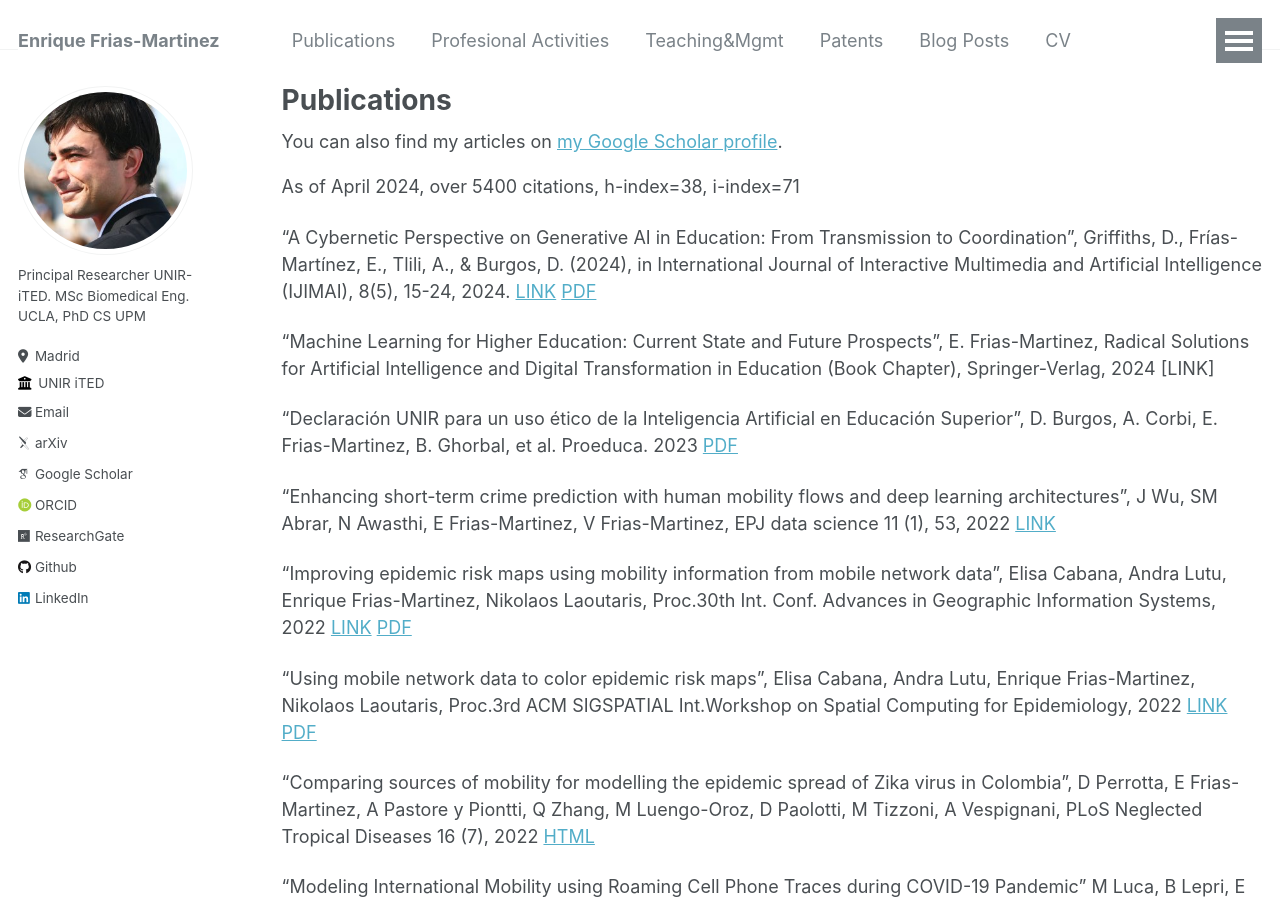
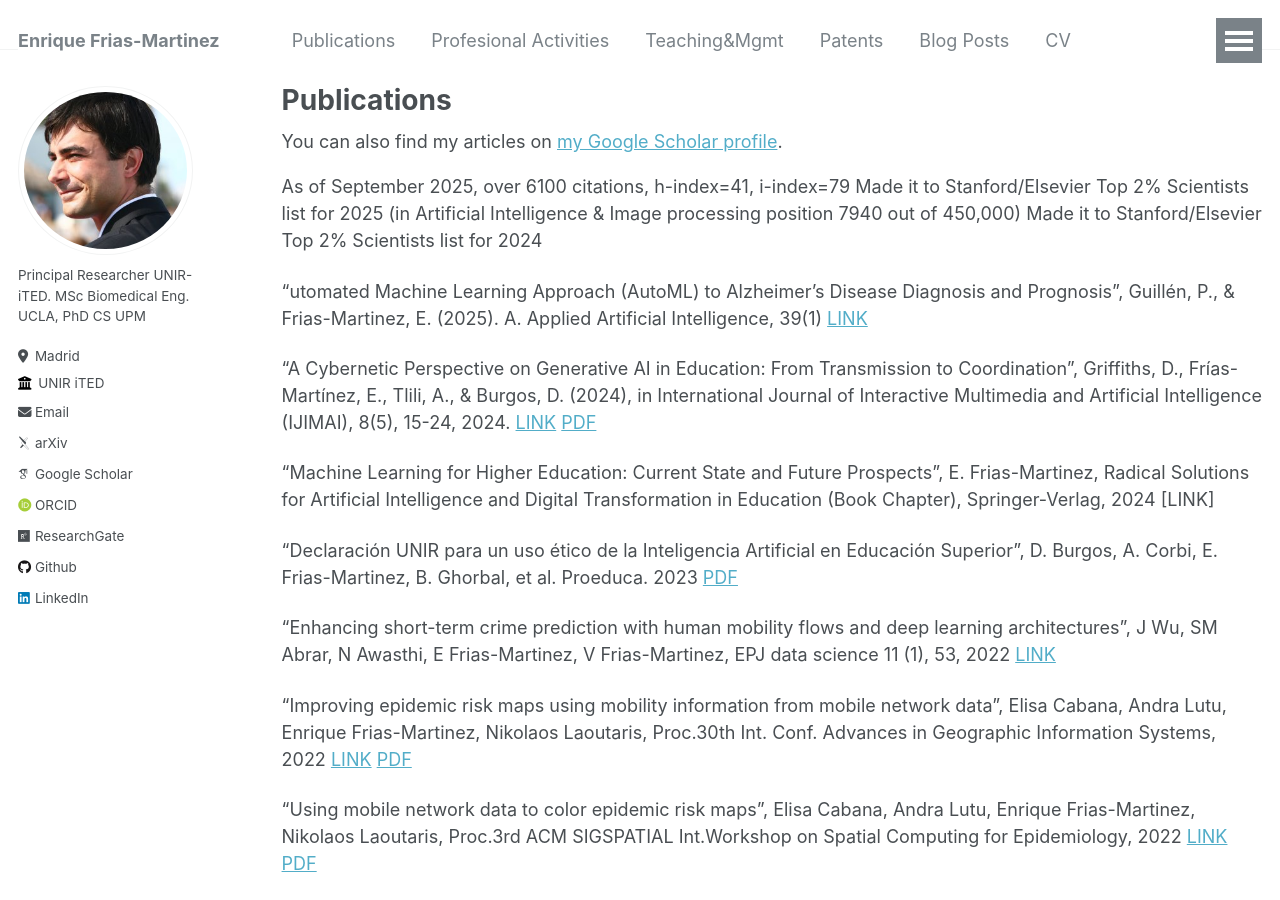
Before and after one commit to ENriqueFRiasM/enriquefriasm.github.io, a Jekyll site: the page built from _pages/publications.md, in a window 1280 px wide and 900 px high. Built offline with Jekyll 4.4.1, drawn with Linux system fonts in a browser that asks for light colours; some web fonts are replaced.

Commit message:
Update publications.md

```diff
--- a/_pages/publications.md
+++ b/_pages/publications.md
@@ -9,7 +9,11 @@ author_profile: true
 {% if site.author.googlescholar %}
   <div class="wordwrap">You can also find my articles on <a href="{{site.author.googlescholar}}">my Google Scholar profile</a>.</div>
 {% endif %}
-As of April 2024, over 5400 citations, h-index=38, i-index=71
+As of September 2025, over 6100 citations, h-index=41, i-index=79
+Made it to Stanford/Elsevier Top 2% Scientists list for 2025 (in Artificial Intelligence & Image processing position 7940 out of 450,000)
+Made it to Stanford/Elsevier Top 2% Scientists list for 2024
+
+"utomated Machine Learning Approach (AutoML) to Alzheimer’s Disease Diagnosis and Prognosis", Guillén, P., & Frias-Martinez, E. (2025). A. Applied Artificial Intelligence, 39(1) [LINK](https://www.tandfonline.com/doi/full/10.1080/08839514.2025.2565166)
 
 "A Cybernetic Perspective on Generative AI in Education: From Transmission to Coordination", Griffiths, D., Frías-Martínez, E., Tlili, A., & Burgos, D. (2024), in International Journal of Interactive Multimedia and Artificial Intelligence (IJIMAI), 8(5), 15-24, 2024. [LINK](https://www.ijimai.org/journal/bibcite/reference/3430)  [PDF](https://reunir.unir.net/bitstream/handle/123456789/16207/A%20Cybernetic%20Perspective%20on%20Generative%20AI%20in%20Education.pdf?sequence=1&isAllowed=y)
 
```
